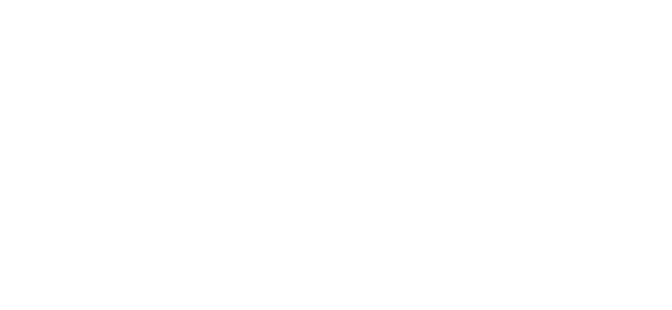
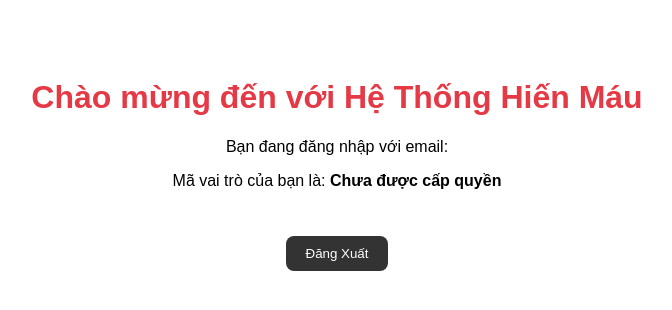
Before and after one commit to VanQuyVuong/HienMauNhanDao_ASP_NET, a React (Vite) app in the folder FE_HienMauNhanDao/: page /dashboard in a window 1280 px wide. Before the commit this address had no page. Shown: the top 310 px of the page, without its empty margins (303-975 px from the left). Built offline with nearby package versions, Linux system fonts and the light colour scheme.

Commit message:
Hoan thien luong dang nhap

```diff
--- a/FE_HienMauNhanDao/src/App.jsx
+++ b/FE_HienMauNhanDao/src/App.jsx
@@ -1,6 +1,7 @@
 import { BrowserRouter, Routes, Route, Navigate } from "react-router-dom";
 import Login from "./pages/Login"; // Tí nữa mình sẽ code file này
 import Register from "./pages/Register";
+import Dashboard from "./pages/Dashboard";
 
 function App() {
   return (
@@ -12,8 +13,9 @@
         {/* Đường dẫn cho trang đăng nhập */}
         <Route path="/login" element={<Login />} />
 
-        {/* Sau này mình sẽ thêm trang Đăng ký ở đây */}
-        {/* <Route path="/register" element={<Register />} /> */}
+        <Route path="/register" element={<Register />} />
+
+        <Route path="/dashboard" element={<Dashboard />} />
       </Routes>
     </BrowserRouter>
   );
```
